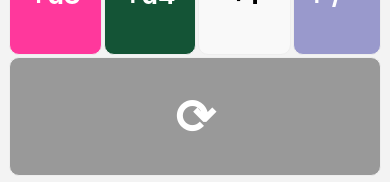
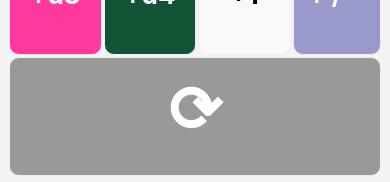
Before and after one commit to jonthysell/Diceriffic, a React Native app: screen / in a window 390 px wide. Shown: the part 659-841 px from the top of the page. Built offline with nearby package versions, Linux system fonts and the light colour scheme.

Commit message:
Fix reload button size

```diff
--- a/components/CalcView.tsx
+++ b/components/CalcView.tsx
@@ -248,7 +248,8 @@ function CalcView(props: CalcViewProps) {
           style={{ backgroundColor: "#999999" }}
           textStyle={{
             color: "#ffffff",
-            fontSize: 48,
+            fontSize: 64,
+            marginTop: -16,
           }}
           enabled={props.calculator.CanReEvaluate}
           onPress={() => wrap(() => props.calculator.ReEvaluate())}
```
